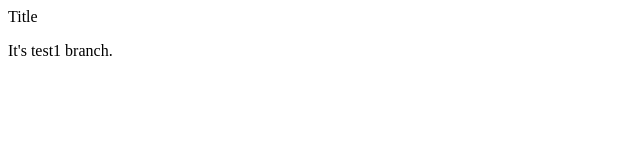
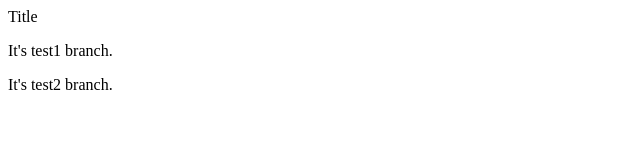
Before and after one commit to Gallon-Learning/git-demo, a plain HTML site: page index.html in a window 1280 px wide. Shown: the whole page, without its empty margins (0-640 px from the left). Drawn offline with Linux system fonts and the light colour scheme.

Commit message:
feet: It's test2 branch

```diff
--- a/index.html
+++ b/index.html
@@ -9,5 +9,6 @@
 <body>
     <div>Title</div>
     <p>It's test1 branch.</p>
+    <p>It's test2 branch.</p>
 </body>
 </html>
```
